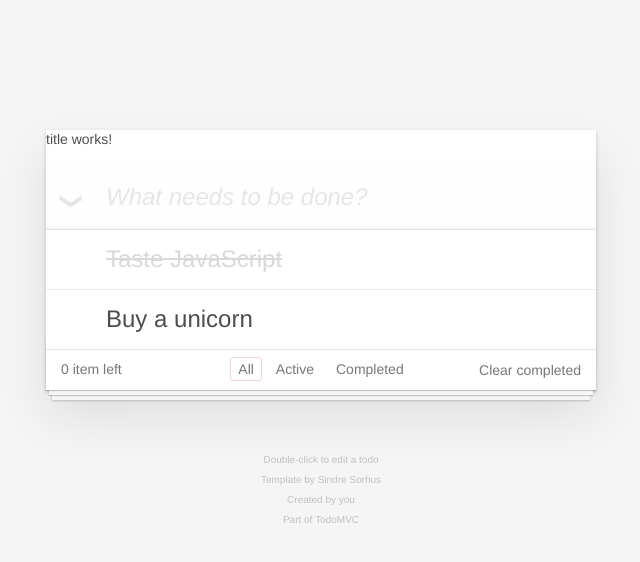
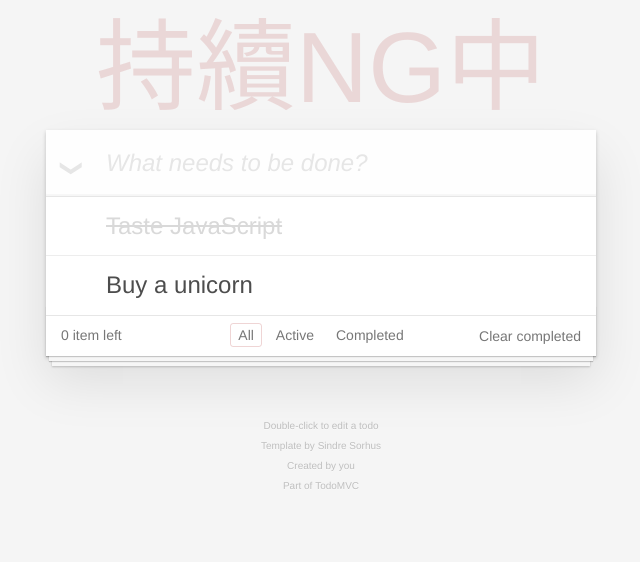
Before and after one commit to bnmghjtyu0/angular-todomvc20180102, an Angular app: page / in a window 1280 px wide. Shown: the top 562 px of the page, without its empty margins (319-959 px from the left). Built offline with nearby package versions, Linux system fonts and the light colour scheme.

Commit message:
任務 04：套用內嵌繫結 (Interpolation)

```diff
--- a/src/app/title/title.component.html
+++ b/src/app/title/title.component.html
@@ -1,3 +1 @@
-<p>
-  title works!
-</p>
+<h1>{{title}}</h1>
--- a/src/app/title/title.component.ts
+++ b/src/app/title/title.component.ts
@@ -6,7 +6,7 @@ import { Component, OnInit } from '@angular/core';
   styleUrls: ['./title.component.css']
 })
 export class TitleComponent implements OnInit {
-
+  title: string = '持續NG中';
   constructor() { }
 
   ngOnInit() {
```
